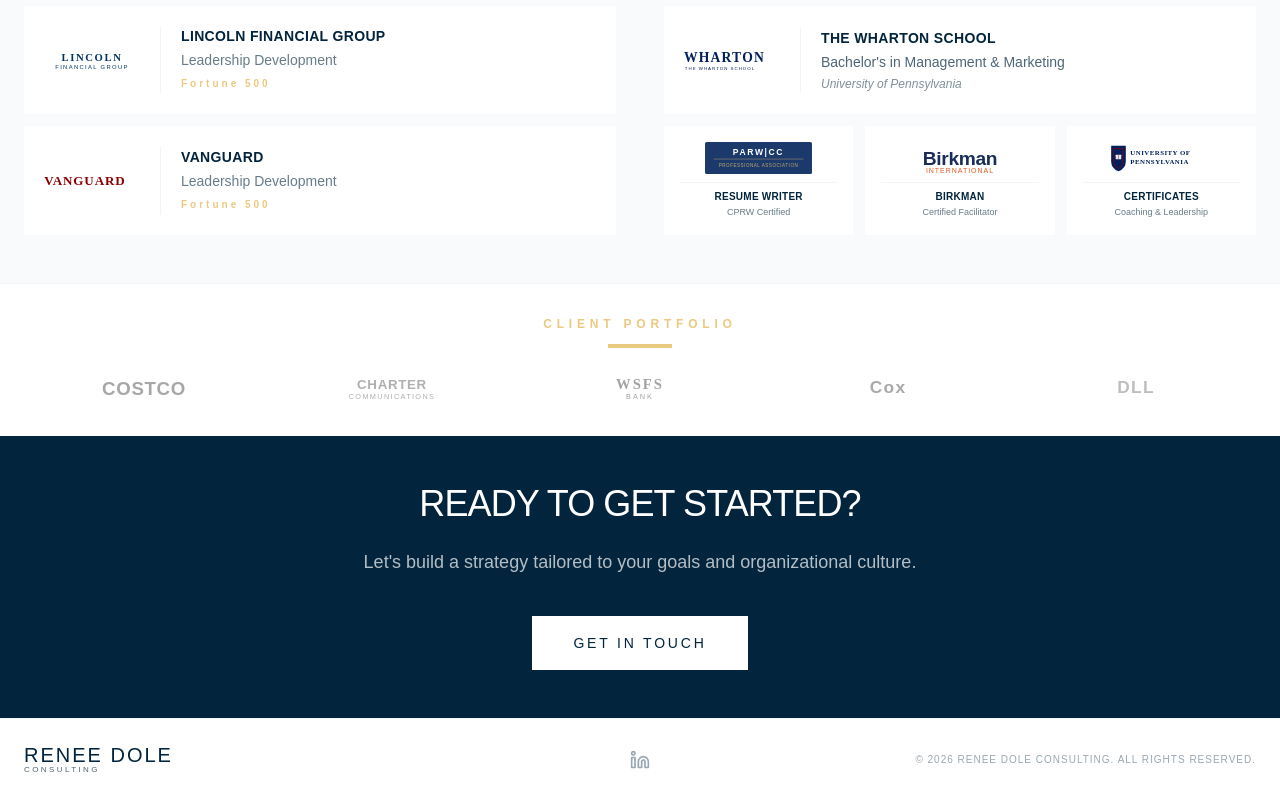
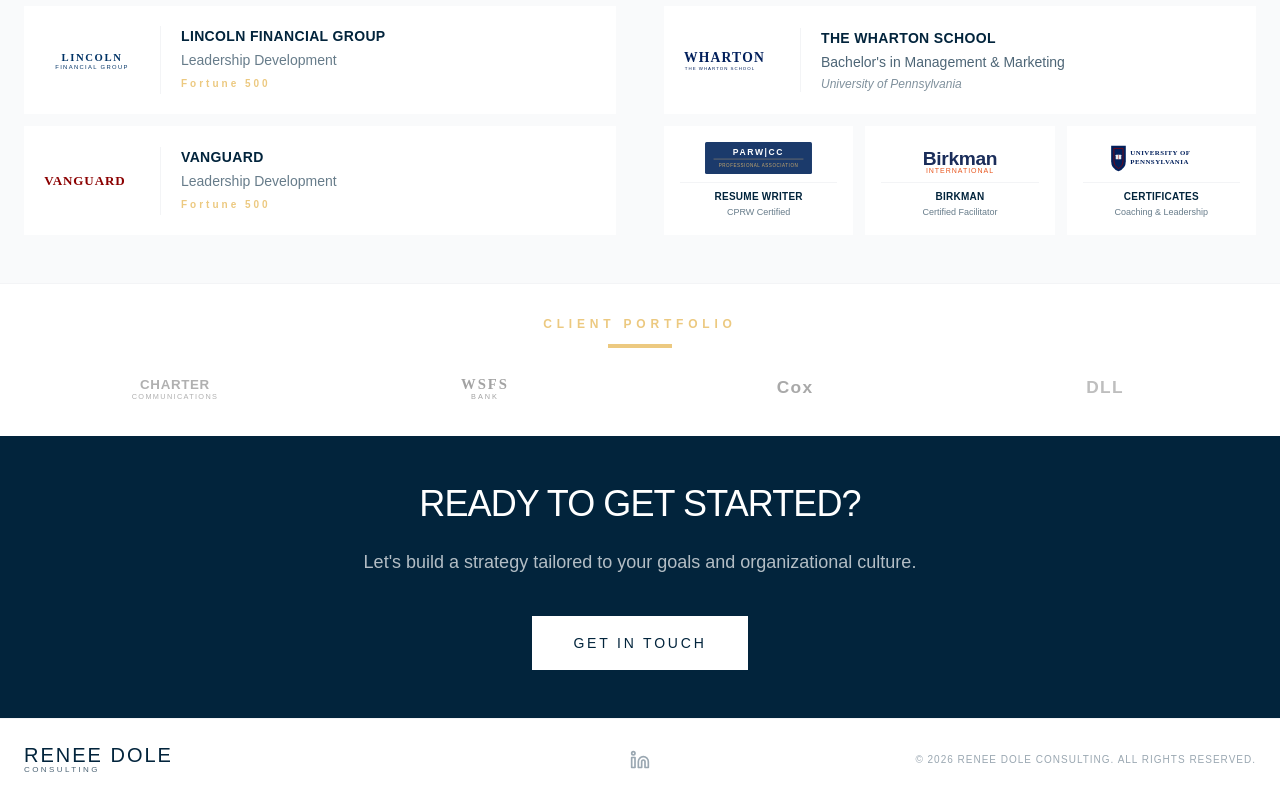
Before and after one commit to adole1982/ReneeDoleConsulting, a React (Vite) app: page /about in a window 1280 px wide. Shown: the part 1130-1930 px from the top of the page. Built offline with nearby package versions, Linux system fonts and the light colour scheme.

Commit message:
Remove Costco from clients list on AboutPage

```diff
--- a/src/pages/AboutPage.tsx
+++ b/src/pages/AboutPage.tsx
@@ -24,7 +24,6 @@
 ];
 
 const clients = [
-  { name: "C",                  logo: "/logos/clients/costco.svg" },
   { name: "Charter Communications",  logo: "/logos/clients/charter.svg" },
   { name: "WSFS Bank",               logo: "/logos/clients/wsfs.svg" },
   { name: "Cox",                     logo: "/logos/clients/cox.svg" },
```
